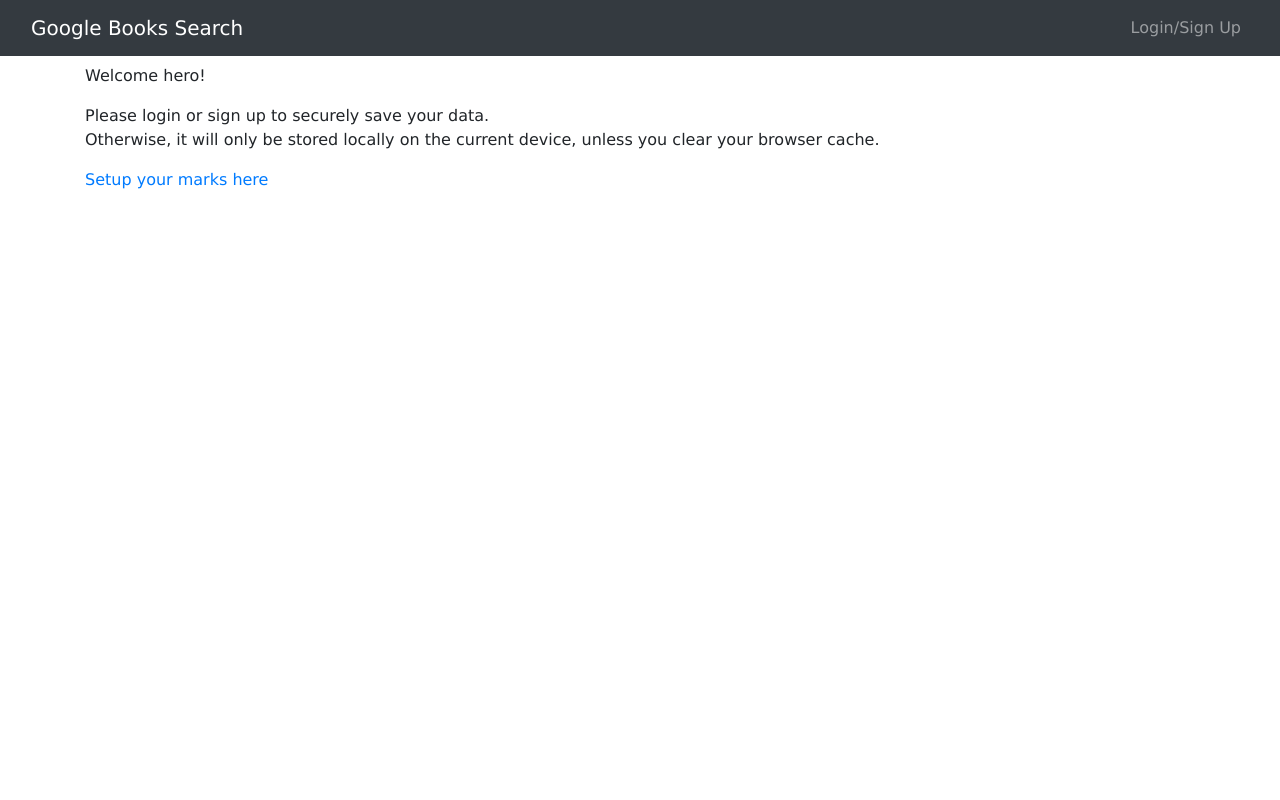
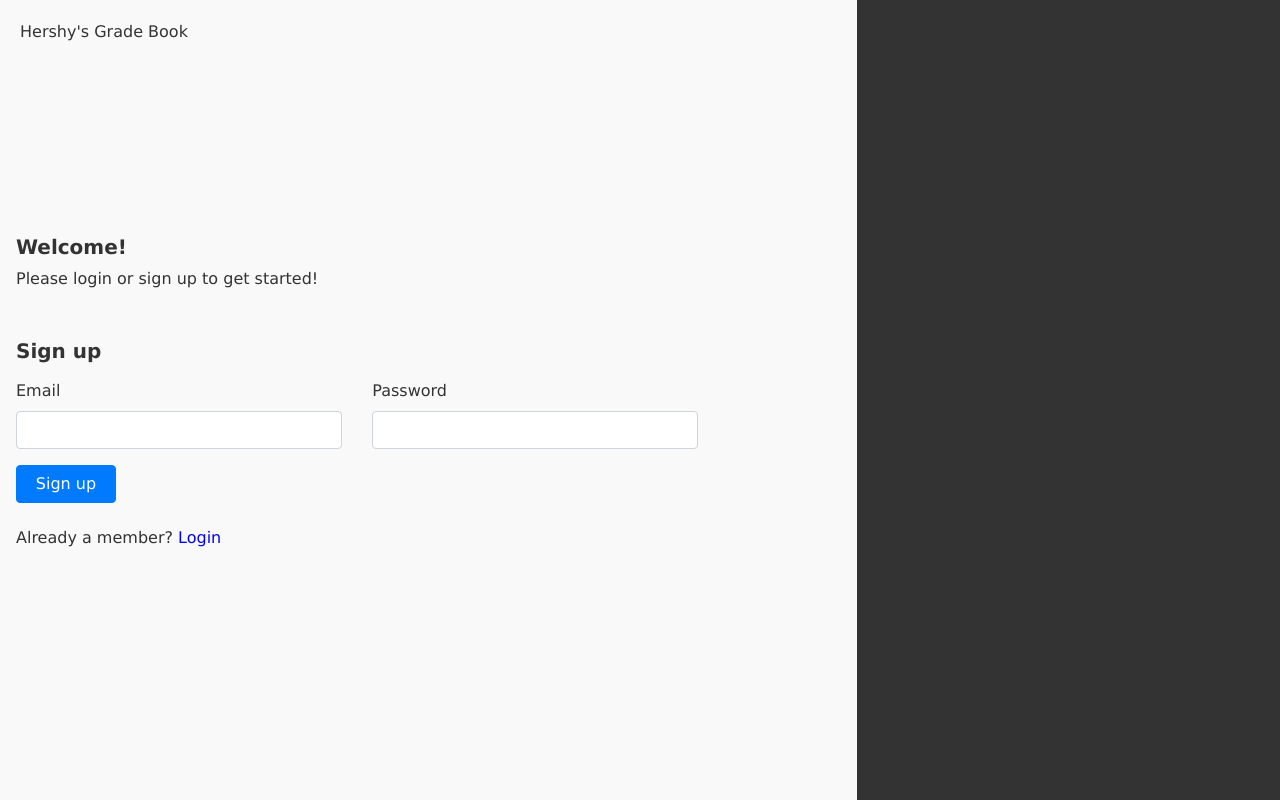
Before and after one commit to csabbah/mern-teaching-assistant-marks, a React (Create React App) app in the folder client/: page / in a window 1280 px wide. Built offline with nearby package versions, Linux system fonts and the light colour scheme.

Commit message:
Major updates to home and classes pages, you can now see which filters are active and in what order (asc or desc), updated website name and dynamic document title, refined decimal point labels, and improved styling and functionality

```diff
--- a/client/src/components/Navbar.js
+++ b/client/src/components/Navbar.js
@@ -12,40 +12,34 @@ const AppNavbar = () => {
 
   return (
     <>
+      {Auth.loggedIn() && (
         <Navbar bg="dark" variant="dark" expand="lg">
           <Container fluid>
-          <Navbar.Brand as={Link} to="/">
-            Google Books Search
+            <Navbar.Brand as={Link} to={"your-classes"}>
+              Hershy's Grade Book
             </Navbar.Brand>
             <Navbar.Toggle aria-controls="navbar" />
             <Navbar.Collapse id="navbar">
               <Nav className="ml-auto">
                 {/* if user is logged in show saved books and logout */}
-              {Auth.loggedIn() ? (
+
                 <>
-                  <Nav.Link as={Link} to="/profile">
-                    Profile
-                  </Nav.Link>
-                  <Nav.Link onClick={Auth.logout}>Logout</Nav.Link>
-                  <Nav.Link as={Link} to="/add-classes">
-                    Add Classes
-                  </Nav.Link>
                   <Nav.Link as={Link} to="/your-classes">
                     Your Classes
                   </Nav.Link>
                   <Nav.Link as={Link} to="/your-students">
                     Your Students
                   </Nav.Link>
+                  <Nav.Link as={Link} to="/profile">
+                    Profile
+                  </Nav.Link>
+                  <Nav.Link onClick={Auth.logout}>Logout</Nav.Link>
                 </>
-              ) : (
-                <Nav.Link onClick={() => setShowModal(true)}>
-                  Login/Sign Up
-                </Nav.Link>
-              )}
               </Nav>
             </Navbar.Collapse>
           </Container>
         </Navbar>
+      )}
       {/* set modal data up */}
       <Modal
         size="lg"
--- a/client/src/index.css
+++ b/client/src/index.css
@@ -1,5 +1,7 @@
 body {
   font-family: Verdana, Geneva, Tahoma, sans-serif;
+  color: #333;
+  background-color: rgba(0, 0, 0, 0.025);
 }
 
 h1,
@@ -153,16 +155,20 @@ tr:hover {
 }
 
 .gradeWeight {
+  user-select: none;
   opacity: 0;
   position: absolute;
   background-color: rgba(255, 255, 255, 0.7);
-  padding: 4px 7px;
+  padding: 8px 20px;
+  border-radius: 10px;
   left: 50%;
-  bottom: 50%;
-  transform: translateX(-50%) translateY(50%);
-  backdrop-filter: blur(30px);
+  transform: translateX(-50%) translateY(-100%);
+  backdrop-filter: blur(4px);
+  box-shadow: 0 0 3px 0 rgba(0, 0, 0, 0.1);
+  transition: 0.2s all ease-in-out;
 }
 
 .gradeLetter:hover .gradeWeight {
   opacity: 1;
+  transition: 0.2s all ease-in-out;
 }
--- a/client/src/pages/AddClasses.js
+++ b/client/src/pages/AddClasses.js
@@ -167,6 +167,10 @@ const Marks = () => {
   const [addProject, setAddProject] = useState(false);
   const [addSingleClass, setAddSingleClass] = useState(false);
 
+  useEffect(() => {
+    document.title = "Hersh - Add class";
+  }, []);
+
   // Add project to projects and reset singleProject data
   useEffect(() => {
     if (singleProject.criterias.length > 0 && addProject) {
@@ -193,7 +197,7 @@ const Marks = () => {
   }, [singleProject, units]);
 
   return (
-    <div className="container mt-2">
+    <div className="container mt-5">
       <form
         style={{ display: "flex", flexDirection: "column", gap: 20 }}
         onSubmit={(e) => {
--- a/client/src/pages/Home.js
+++ b/client/src/pages/Home.js
@@ -1,29 +1,205 @@
-import React from "react";
+import React, { useState, useEffect } from "react";
 
 import Auth from "../utils/auth";
-import { Link } from "react-router-dom";
+import { useHistory } from "react-router-dom";
 
+import { useMutation } from "@apollo/client";
+import { LOGIN_USER, ADD_USER } from "../utils/mutations";
+
+// TODO Need to make sure the errors show up (i.e. 'Incorrect credentials', 'Incorrect password')
 const Home = () => {
+  const [formState, setFormState] = useState({ email: "", password: "" });
+
+  const [login] = useMutation(LOGIN_USER);
+  const [displayErr, setDisplayErr] = useState({ reveal: false, msg: "" });
+
+  // submit form
+  const handleLoginSubmit = async (event) => {
+    event.preventDefault();
+
+    try {
+      const { data } = await login({
+        variables: { ...formState },
+      });
+
+      Auth.login(data.login.token);
+    } catch (error) {
+      setDisplayErr({ reveal: true, msg: error.message });
+    }
+  };
+
+  const [addUser] = useMutation(ADD_USER);
+
+  const handleSignUpSubmit = async (event) => {
+    event.preventDefault();
+
+    try {
+      const { data } = await addUser({
+        variables: { ...formState },
+      });
+      Auth.login(data.addUser.token);
+    } catch (error) {
+      setDisplayErr({ reveal: true, msg: error.message });
+    }
+  };
+
+  // update state based on form input changes
+  const handleChange = (event) => {
+    const { name, value } = event.target;
+
+    setFormState({
+      ...formState,
+      [name]: value,
+    });
+  };
+
+  const [showSignIn, setShowSignIn] = useState(false);
+
+  const history = useHistory();
+
   // Check if user is logged in
   let loggedIn = Auth.loggedIn();
 
-  // // If user is logged in, return their auth data (Their username, email and ID)
-  // let userData = Auth.getProfile();
-  // console.log("User data:", userData);
+  useEffect(() => {
+    loggedIn && history.push("/your-classes");
+
+    document.title = "Hersh - Home";
+  }, []);
 
   return (
-    <div className="container mt-2">
-      <section>
-        <p>Welcome hero!</p>
-        <p>
-          Please login or sign up to securely save your data. <br></br>
-          Otherwise, it will only be stored locally on the current device,
-          unless you clear your browser cache.
-        </p>
-        <Link as={Link} to="/add-classes">
-          Setup your marks here
-        </Link>
-      </section>
+    <div
+      style={{
+        display: "flex",
+        height: "100vh",
+        width: "100vw",
+        justifyContent: "center",
+        alignItems: "center",
+      }}
+    >
+      <p style={{ position: "absolute", top: 20, left: 20 }}>
+        Hershy's Grade Book
+      </p>
+      <div className="px-3 w-100">
+        <div
+          style={{
+            alignItems: "center",
+          }}
+        >
+          <h5 style={{ fontWeight: 600 }}>Welcome!</h5>
+          <p>Please login or sign up to get started!</p>
+        </div>
+        <h5 style={{ fontWeight: 600 }} className="mt-5 mb-3">
+          {showSignIn ? "Sign in" : "Sign up"}
+        </h5>
+        {showSignIn ? (
+          <form onSubmit={handleLoginSubmit} className="row">
+            <div className="col-sm-12 col-lg-6 col-xl-5">
+              <label for="inputEmail4" className="form-label">
+                Email
+              </label>
+              <input
+                onChange={(e) => {
+                  handleChange(e);
+                }}
+                name="email"
+                type="email"
+                className="form-control"
+                id="inputEmail4"
+              />
+            </div>
+            <div className="col-sm-12 col-lg-6 col-xl-5 mt-sm-0 mt-3">
+              <label for="inputPassword4" className="form-label">
+                Password
+              </label>
+              <input
+                onChange={(e) => {
+                  handleChange(e);
+                }}
+                name="password"
+                type="password"
+                className="form-control"
+                id="inputPassword4"
+              />
+            </div>
+            <div className="col-12 mt-3">
+              <button
+                style={{ width: 100 }}
+                type="submit"
+                className="btn btn-primary mb-2"
+              >
+                Sign in
+              </button>
+              <p style={{ userSelect: "none", marginTop: 15 }}>
+                <span
+                  onClick={() => setShowSignIn(false)}
+                  style={{ color: "blue", cursor: "pointer" }}
+                >
+                  Go Back
+                </span>
+              </p>
+            </div>
+          </form>
+        ) : (
+          <form onSubmit={handleSignUpSubmit} className="row">
+            <div className="col-sm-12 col-lg-6 col-xl-5">
+              <label for="inputEmail4" className="form-label">
+                Email
+              </label>
+              <input
+                onChange={(e) => {
+                  handleChange(e);
+                }}
+                name="email"
+                type="email"
+                className="form-control"
+                id="inputEmail4"
+              />
+            </div>
+            <div className="col-sm-12 col-lg-6 col-xl-5 mt-sm-0 mt-3">
+              <label for="inputPassword4" className="form-label">
+                Password
+              </label>
+              <input
+                onChange={(e) => {
+                  handleChange(e);
+                }}
+                name="password"
+                type="password"
+                className="form-control"
+                id="inputPassword4"
+              />
+            </div>
+            <div className="col-12 mt-3">
+              <button
+                style={{ width: 100 }}
+                type="submit"
+                className="btn btn-primary mb-2"
+              >
+                Sign up
+              </button>
+              <p style={{ userSelect: "none", marginTop: 15 }}>
+                Already a member?{" "}
+                <span
+                  onClick={() => setShowSignIn(true)}
+                  style={{
+                    color: "blue",
+                    cursor: "pointer",
+                  }}
+                >
+                  Login
+                </span>
+              </p>
+            </div>
+          </form>
+        )}
+      </div>
+      <div
+        style={{
+          backgroundColor: "#333",
+          height: "100vh",
+        }}
+        className="w-50 d-none d-md-flex"
+      ></div>
     </div>
   );
 };
--- a/client/src/pages/Profile.js
+++ b/client/src/pages/Profile.js
@@ -5,6 +5,8 @@ import { GET_USER } from "../utils/queries";
 
 import Auth from "../utils/auth";
 
+// TODO Clean up ui, center everything
+// TODO Allow the user to view both reports, students and classes at a glance (no details)?
 const Profile = () => {
   let userData = Auth.getProfile();
   // Execute useQuery method to return full user data (Using the extracted user _id above)
@@ -12,11 +14,14 @@ const Profile = () => {
     variables: { id: userData.data._id },
   });
 
+  useEffect(() => {
+    document.title = "Hersh - Profile";
+  }, []);
+
   // Execute this upon first page load return user information
   useEffect(() => {
     // Check if user is logged in
     let loggedIn = Auth.loggedIn();
-    console.log(loggedIn);
   }, []);
 
   // Wait until data fully loads up
--- a/client/src/pages/Students.js
+++ b/client/src/pages/Students.js
@@ -1,6 +1,10 @@
-import React from "react";
+import React, { useEffect } from "react";
 
 const Students = () => {
+  useEffect(() => {
+    document.title = "Hersh - Your Students";
+  }, []);
+
   return (
     <div>
       Students
```
Also changed, not shown: client/public/index.html (+9 -7 lines), client/src/pages/Classes.js (+68 -12 lines). Lines whose indentation alone changed are shown as unchanged.
